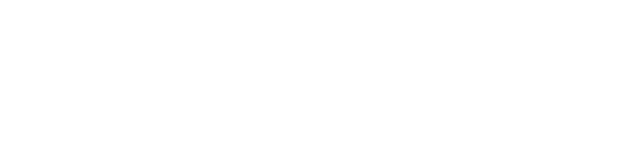
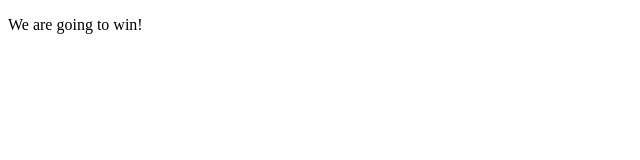
Before and after one commit to angelopez32/team4, a plain HTML site: page index.html in a window 1280 px wide. Shown: the whole page, without its empty margins (0-640 px from the left). Drawn offline with Linux system fonts and the light colour scheme.

Commit message:
Added a "p" tag

```diff
--- a/index.html
+++ b/index.html
@@ -5,6 +5,6 @@
     <title>Title</title>
 </head>
 <body>
-
+	<p>We are going to win!</p>
 </body>
 </html>
```
